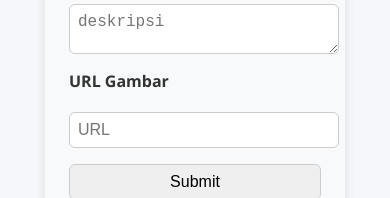
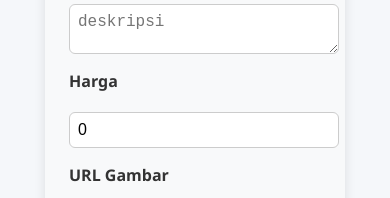
Before and after one commit to hey-johanes/first-project, a React (Create React App) app: page / in a window 390 px wide. Both pictures are taken after a click on the icon 57 px from the left and 193 px from the top of the page. Shown: the part 353-551 px from the top of the page. Built offline with nearby package versions, Linux system fonts and the light colour scheme.

Commit message:
update new harga mobil

```diff
--- a/src/App.css
+++ b/src/App.css
@@ -32,6 +32,7 @@ body {
   border-radius: 10px;
   box-shadow: 0 4px 12px rgba(0, 0, 0, 0.1);
   width: 300px;
+  height: 520px;
   transition:
     transform 0.2s ease,
     box-shadow 0.2s ease;
--- a/src/App.jsx
+++ b/src/App.jsx
@@ -37,6 +37,7 @@ const App = () => {
           ? {
               ...item,
               nama: formData.nama,
+              harga: formData.harga,
               deskripsi: formData.deskripsi,
               imageURL: formData.url,
             }
@@ -64,13 +65,14 @@ const App = () => {
         )}
       </div>
       <div className="cards">
-        {product.map(({ id, deskripsi, nama, imageURL }) => (
+        {product.map(({ id, deskripsi, nama, imageURL, harga }) => (
           <ProductCard
             key={id}
             id={id}
             deskripsi={deskripsi}
             nama={nama}
             url={imageURL}
+            harga={harga}
             isEditing={selectedEditId === id}
             showEditProduct={showEditProduct}
             handleEditProduct={handleEditProduct}
--- a/src/Component/AddProduct.jsx
+++ b/src/Component/AddProduct.jsx
@@ -3,6 +3,7 @@ import { React, useState } from 'react';
 const initialData = {
   nama: '',
   deskripsi: '',
+  harga: 0,
   url: '',
 };
 
@@ -48,6 +49,17 @@ const AddProduct = ({ handleAddProduct }) => {
           value={formData.deskripsi}
           onChange={handleChange}
         ></textarea>
+        <label htmlFor="harga">Harga</label>
+        <input
+          name="harga"
+          placeholder="Harga"
+          type="number"
+          maxLength={200}
+          rows={10}
+          required
+          value={formData.harga}
+          onChange={handleChange}
+        ></input>
         <label htmlFor="url">URL Gambar</label>
         <input
           name="url"
--- a/src/Component/EditProduct.jsx
+++ b/src/Component/EditProduct.jsx
@@ -3,6 +3,7 @@ import React, { useState } from 'react';
 const initialData = {
   nama: '',
   deskripsi: '',
+  harga: 0,
   url: '',
 };
 
@@ -49,6 +50,17 @@ const EditProduct = ({
             value={formData.deskripsi}
             onChange={handleChange}
           ></textarea>
+          <label htmlFor="harga">Harga</label>
+          <input
+            name="harga"
+            placeholder="Harga"
+            type="number"
+            maxLength={200}
+            rows={10}
+            required
+            value={formData.harga}
+            onChange={handleChange}
+          ></input>
           <label htmlFor="url">URL Gambar</label>
           <input
             name="url"
--- a/src/Component/ProductCard.jsx
+++ b/src/Component/ProductCard.jsx
@@ -1,4 +1,4 @@
-import { React, useState } from 'react';
+import { React, useState, useEffect } from 'react';
 import { Trash2, Pencil } from 'lucide-react';
 import EditProduct from './EditProduct';
 
@@ -6,6 +6,7 @@ const ProductCard = ({
   id,
   nama,
   deskripsi,
+  harga,
   url,
   showEditProduct,
   isEditing,
@@ -14,6 +15,7 @@ const ProductCard = ({
   handleDeleteProduct,
 }) => {
   const [amount, setAmount] = useState(0);
+  const [totalPrice, setTotalPrice] = useState(0);
 
   const addAmount = () => {
     setAmount((amount) => amount + 1);
@@ -24,6 +26,9 @@ const ProductCard = ({
   const defaulValue = () => {
     setAmount(0);
   };
+  useEffect(() => {
+    setTotalPrice(amount * harga);
+  }, [amount, harga]);
   return (
     <div className="card">
       {isEditing ? (
@@ -44,6 +49,12 @@ const ProductCard = ({
             <div className="container">
               <h4>{nama}</h4>
               <p>{deskripsi}</p>
+              <p>{harga}</p>
+              {amount > 0 ? (
+                <b>{`Total Harga ${nama}: Rp${totalPrice}`}</b>
+              ) : (
+                <></>
+              )}
               <div className={`card-keranjang`}>
                 {amount === 0 ? (
                   <button
--- a/src/data/Products.js
+++ b/src/data/Products.js
@@ -4,6 +4,7 @@ export const Products = [
         id: 1,
         nama: 'Ford',
         deskripsi: 'Mobil ford adalah mobil yang sangat bagus',
+        harga: 15000,
         imageURL:
             'https://images.unsplash.com/photo-1551830820-330a71b99659?crop=entropy&cs=tinysrgb&fit=max&fm=jpg&ixid=MnwxfDB8MXxyYW5kb218MHx8fHx8fHx8MTY4MTQ2MDgwOQ&ixlib=rb-4.0.3&q=80&utm_campaign=api-credit&utm_medium=referral&utm_source=unsplash_source&w=1080',
     },
@@ -11,6 +12,7 @@ export const Products = [
         id: 2,
         nama: 'Mustang',
         deskripsi: 'Mobil Mustang mempunyai desain yang elegan',
+        harga: 20000,
         imageURL:
             'https://images.unsplash.com/photo-1584345604476-8ec5e12e42dd?crop=entropy&cs=tinysrgb&fit=max&fm=jpg&ixid=MnwxfDB8MXxyYW5kb218MHx8fHx8fHx8MTY4MTMyMzE1OA&ixlib=rb-4.0.3&q=80&utm_campaign=api-credit&utm_medium=referral&utm_source=unsplash_source&w=1080',
     },
@@ -18,6 +20,7 @@ export const Products = [
         id: 3,
         nama: 'Toyota',
         deskripsi: 'Mobil toyota memiliki interior dan body yang kokoh',
+        harga: 36000,
         imageURL:
             'https://images.unsplash.com/photo-1559416523-140ddc3d238c?crop=entropy&cs=tinysrgb&fit=max&fm=jpg&ixid=MnwxfDB8MXxyYW5kb218MHx8fHx8fHx8MTY5MDE0MjIxNg&ixlib=rb-4.0.3&q=80&utm_campaign=api-credit&utm_medium=referral&utm_source=unsplash_source&w=1080',
     },
@@ -25,6 +28,7 @@ export const Products = [
         id: 4,
         nama: 'Lamborghini',
         deskripsi: 'Mobil Lamborghini memiliki interior dan body yang kokoh',
+        harga: 15000,
         imageURL:
             'https://images.unsplash.com/photo-1621135802920-133df287f89c?crop=entropy&cs=tinysrgb&fit=max&fm=jpg&ixid=MnwxfDB8MXxyYW5kb218MHx8fHx8fHx8MTY4NjA0MjYyNw&ixlib=rb-4.0.3&q=80&utm_campaign=api-credit&utm_medium=referral&utm_source=unsplash_source&w=1080',
     },
```
Also changed, not shown: 1 other file (tests, documents, lock files or other folders).
